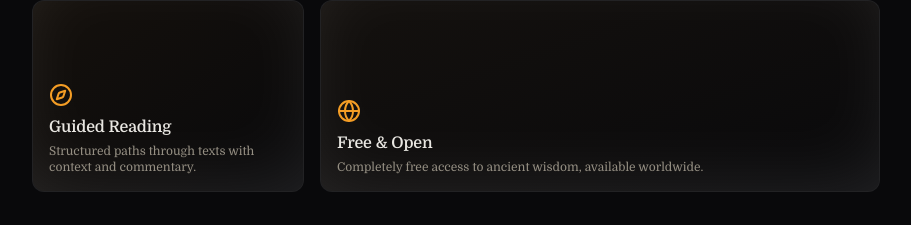
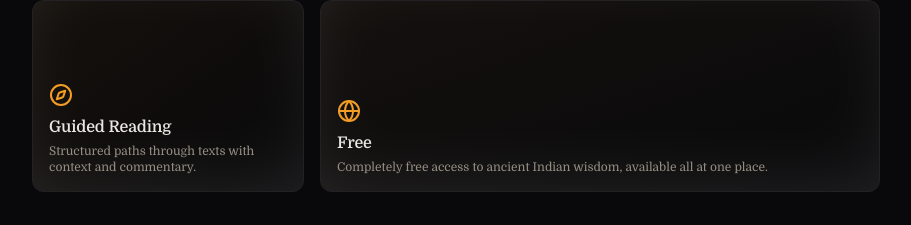
Before and after one commit to JDhruv14/tatva, a Next.js app: page / in a window 1280 px wide. Shown: the part 1738-1963 px from the top of the page, without its empty margins (184-1095 px from the left). Built offline with nearby package versions, Linux system fonts and the light colour scheme; no server answers; the database is empty.

Commit message:
Revise name and description for Free & Open section
Updated the name and description for the Free & Open section to clarify the content.

```diff
--- a/app/HomePage.tsx
+++ b/app/HomePage.tsx
@@ -57,8 +57,8 @@ const features = [
   },
   {
     Icon: Globe,
-    name: "Free & Open",
-    description: "Completely free access to ancient wisdom, available worldwide.",
+    name: "Free",
+    description: "Completely free access to ancient Indian wisdom, available all at one place.",
     href: "/preface",
     cta: "Learn More",
     className: "col-span-3 lg:col-span-2",
```
